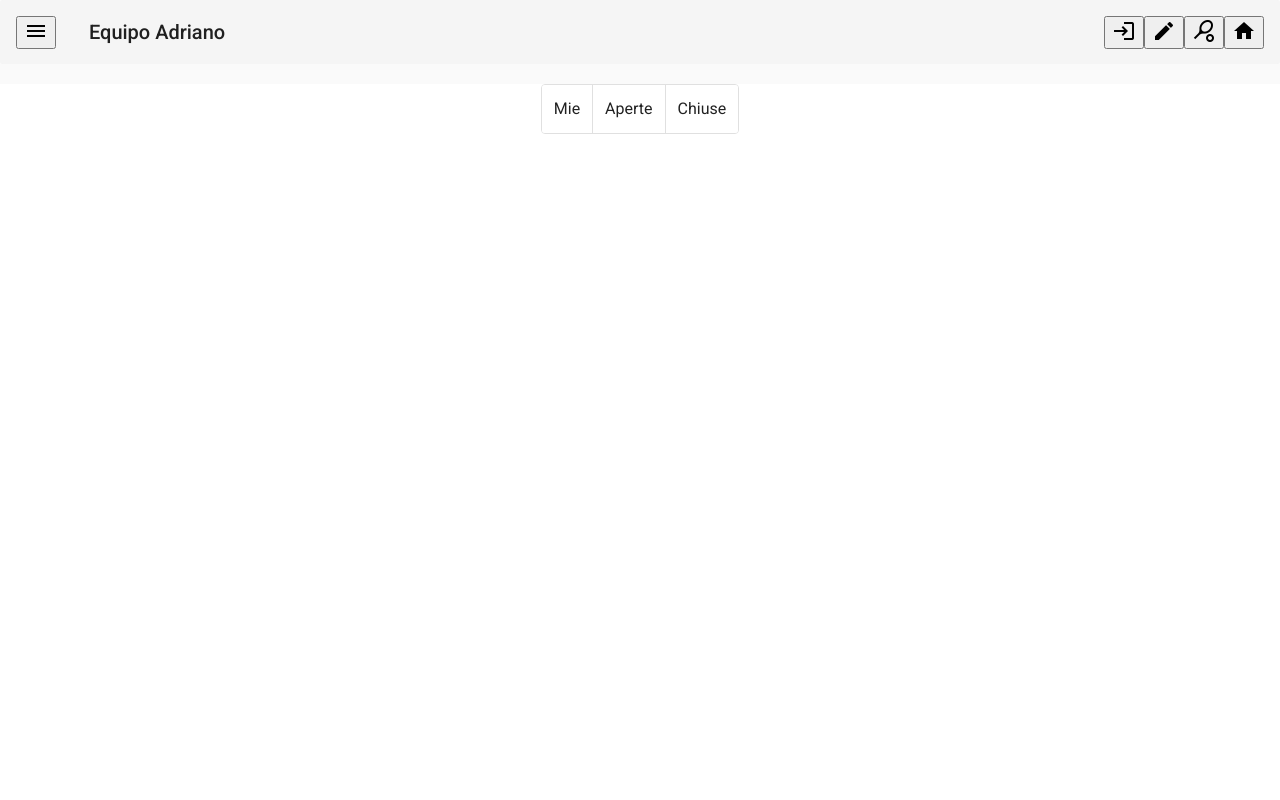
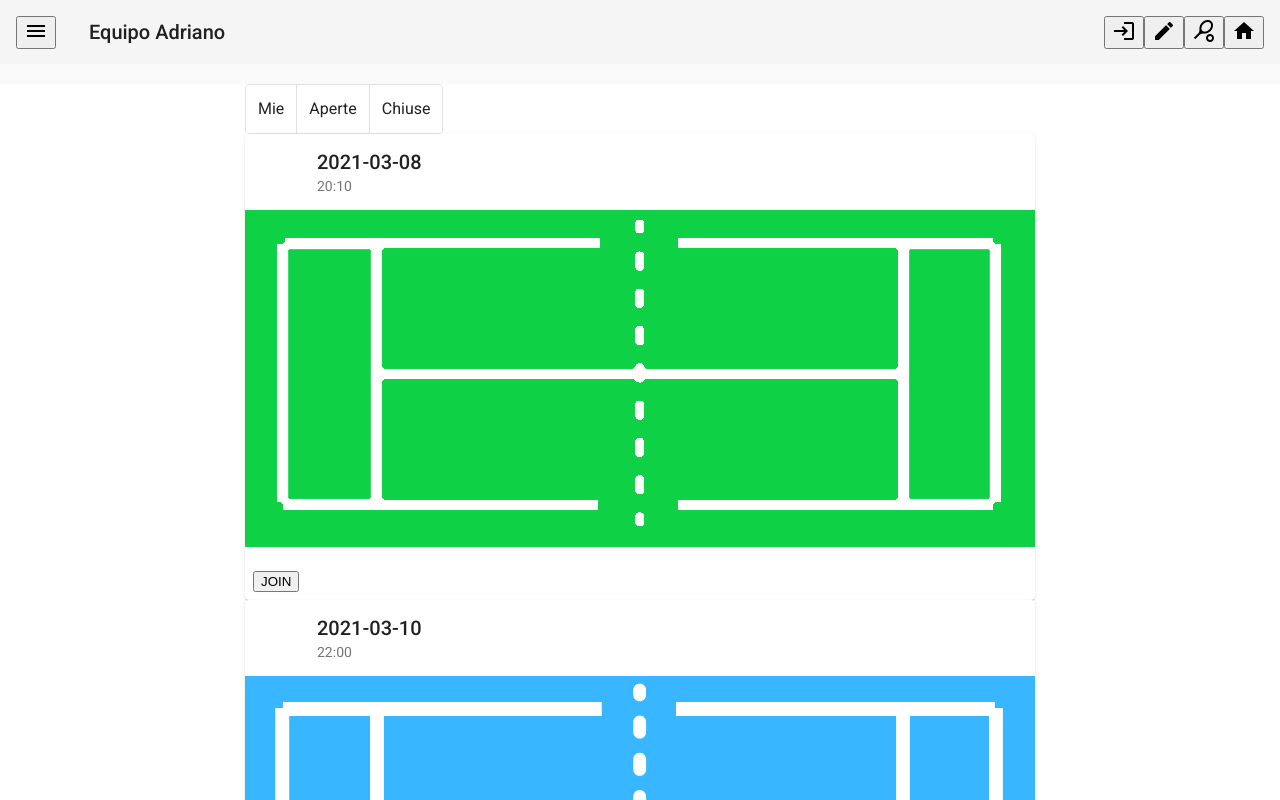
Before and after one commit to matteolefthanders/PadelCalendar, an Angular app: page /gamelist in a window 1280 px wide. Shown: the top 800 px of the page. Built offline with nearby package versions, Linux system fonts and the light colour scheme.

Commit message:
First part of gamelist component

```diff
--- a/src/app/gamelist/gamelist.component.html
+++ b/src/app/gamelist/gamelist.component.html
@@ -1,5 +1,21 @@
+<div class="container">
 <mat-button-toggle-group name="filters" aria-label="Filters">
   <mat-button-toggle value="mine">Mie</mat-button-toggle>
   <mat-button-toggle value="open">Aperte</mat-button-toggle>
   <mat-button-toggle value="closed">Chiuse</mat-button-toggle>
 </mat-button-toggle-group>
+<mat-card *ngFor="let game of games">
+  <mat-card-header>
+    <div mat-card-avatar class="example-header-image"></div>
+    <mat-card-title>{{game.date.split("T")[0]}}</mat-card-title>
+    <mat-card-subtitle>{{game.date.split("T")[1]}}</mat-card-subtitle>
+  </mat-card-header>
+  <img mat-card-image src="assets/images/field_{{game.state}}.png" width="4">
+  <mat-card-content>
+    <p></p>
+  </mat-card-content>
+  <mat-card-actions>
+    <button *ngIf="game.state == 'open'" mat-button>JOIN</button>
+  </mat-card-actions>
+</mat-card>
+</div>
--- a/src/app/gamelist/gamelist.component.ts
+++ b/src/app/gamelist/gamelist.component.ts
@@ -6,16 +6,28 @@ import { Component, OnInit } from '@angular/core';
   styleUrls: ['./gamelist.component.css']
 })
 export class GamelistComponent implements OnInit {
-  selectable: boolean = true;
-
-  filters = [
-    { name: 'Mie' },
-    { name: 'Aperte' },
-    { name: 'Chiuse' }
-  ];
 
   selectedFilters: any[] = [];
-  constructor() { }
+  games: any[] = [];
+
+  constructor() {
+
+    this.games = [{
+      date: "2021-03-08T20:10",
+      place: "Padel Tivoli Terme",
+      player1: "keKxPSe1gfRyCF4680kq3gLDDJi1",
+      state: "open"
+    },{
+      date: "2021-03-10T22:00",
+      place: "Borghesiana",
+      player1: "keKxPSe1gfRyCF4680kq3gLDDJi1",
+      player2: "",
+      player3: "",
+      player4: "",
+      state: "closed"
+    }]
+
+  }
 
   ngOnInit(): void {
   }
```
Also changed, not shown: src/assets/images/field_closed.png (added), src/assets/images/field_open.png (added).
